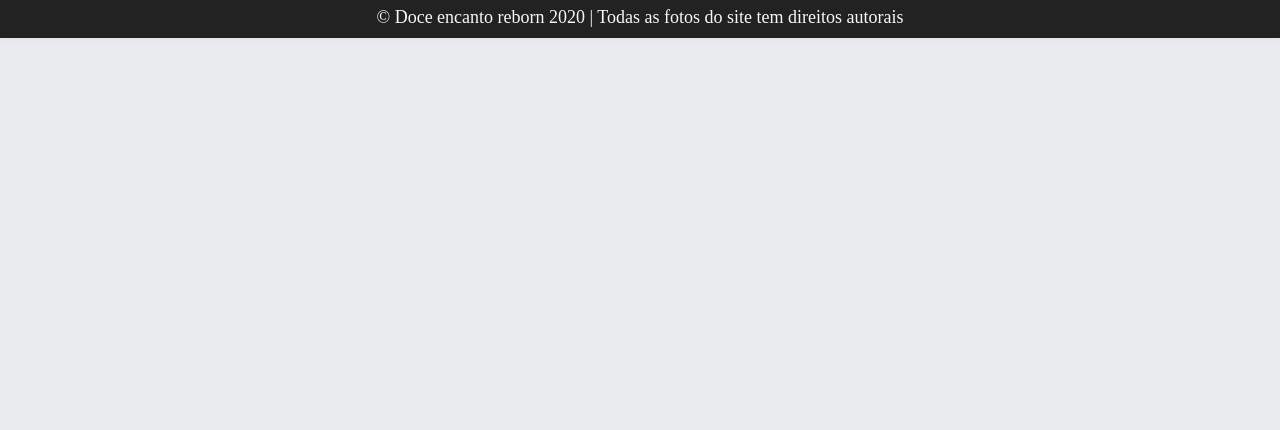
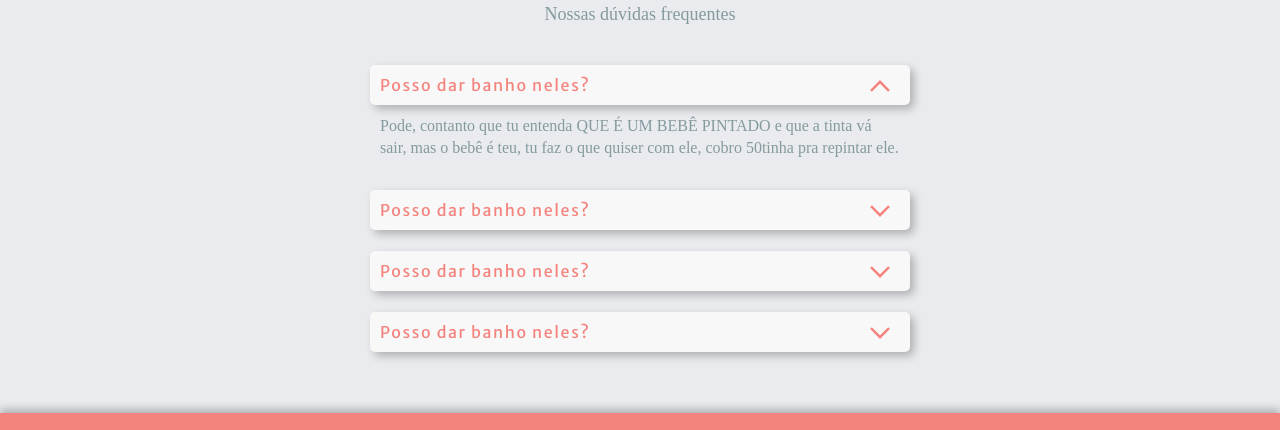
Before and after one commit to Henrique1204/Doce-Encanto, a website: page contato.html in a window 1280 px wide. Shown: the part 327-757 px from the top of the page. Drawn offline with Linux system fonts and the light colour scheme; a web font is replaced by a local one.

Commit message:
Adicionar sessao FAQ em contato

```diff
--- a/contato.html
+++ b/contato.html
@@ -28,6 +28,25 @@
         <h1>Contato</h1>
     </section>
 
+    <section class="faq">
+        <h1>FAQ</h1>
+        <p>Nossas dúvidas frequentes</p>
+
+        <dl class="faq-lista container">
+            <dt class="ativo">Posso dar banho neles?</dt>
+            <dd class="ativo">Pode, contanto que tu entenda QUE É UM BEBÊ PINTADO  e que a tinta vá sair, mas o bebê é teu, tu faz o que quiser com ele, cobro 50tinha pra repintar ele.</dd>
+
+            <dt>Posso dar banho neles?</dt>
+            <dd>Pode, contanto que tu entenda QUE É UM BEBÊ PINTADO  e que a tinta vá sair, mas o bebê é teu, tu faz o que quiser com ele, cobro 50tinha pra repintar ele.</dd>
+
+            <dt>Posso dar banho neles?</dt>
+            <dd>Pode, contanto que tu entenda QUE É UM BEBÊ PINTADO  e que a tinta vá sair, mas o bebê é teu, tu faz o que quiser com ele, cobro 50tinha pra repintar ele.</dd>
+
+            <dt>Posso dar banho neles?</dt>
+            <dd>Pode, contanto que tu entenda QUE É UM BEBÊ PINTADO  e que a tinta vá sair, mas o bebê é teu, tu faz o que quiser com ele, cobro 50tinha pra repintar ele.</dd>
+        </dl>
+    </section>
+
     <footer class="footer">
         <div class="container infos">
             <h1 class="logo">Doce encanto reborn</h1>
--- /dev/null
+++ b/css/scss/_animacoes.scss
@@ -0,0 +1,21 @@
+@keyframes crescer {
+    from {
+        opacity: 0;
+        max-height: 0px;
+    }
+    to {
+        opacity: 1;
+        max-height: 200px;
+    }
+}
+
+@keyframes encolher {
+    from {
+        opacity: 1;
+        max-height: 200px;
+    }
+    to {
+        opacity: 0;
+        max-height: 0px;
+    }
+}
--- a/css/scss/_contato.scss
+++ b/css/scss/_contato.scss
@@ -21,3 +21,76 @@
         }
     }
 }
+
+.faq {
+    padding: $d-grande 0;
+
+    h1 {
+        @include titulo-sessao();
+    }
+
+    p {
+        @include subtitulo-sessao();
+        margin-bottom: $d-pequena;
+    }
+
+    .faq-lista {
+        justify-content: center;
+
+        dt, dd {
+            @include grid(7);
+        }
+
+        dt {
+            padding: 10px;
+            border-radius: 5px;
+            font-family: $titulo;
+            font-size: em(16);
+            letter-spacing: 0.1em;
+            color: $primaria;
+            background-color: $branco-1;
+            position: relative;
+            cursor: pointer;
+            @include sombra(4px 4px 8px rgba(0, 0, 0, 0.25));
+
+            &::after {
+                content: "";
+                width: 20px;
+                height: 12px;
+                top: 15px;
+                right: 20px;
+                background: url("../../img/icones/setinha.svg") no-repeat center;
+                background-size: cover;
+                display: inline-block;
+                position: absolute;
+                transition: .04s ease;
+            }
+
+            &.ativo::after {
+                transform: rotate(180deg);
+            }
+        }
+
+        dt {
+            margin-top: $d-pequena;
+        }
+
+        dd {
+            max-height: 0px;
+            padding: 0;
+            font-family: $corpo-texto;
+            font-size: (16em);
+            line-height: 1.4em;
+            color: $cinza-1;
+            font-size: em(16);
+            overflow: hidden;
+            animation: encolher 0.5s forwards;
+
+            &.ativo {
+                max-height: 500px;
+                padding: 10px;
+                animation: crescer 0.5s forwards;
+            }
+        }
+    }
+}
--- a/css/scss/_geral.scss
+++ b/css/scss/_geral.scss
@@ -1,4 +1,4 @@
-body, div, section, main, header, footer, p, ul, h1, h2, h3, h4, h5, h6 {
+body, div, section, main, header, footer, p, ul, h1, h2, h3, h4, h5, h6, dt, dd, dl {
     margin: 0;
     padding: 0;
 }
--- a/css/scss/_variaveis.scss
+++ b/css/scss/_variaveis.scss
@@ -25,6 +25,9 @@ $d-grande: 60px;
 // Mixin titulo de sessão
 @mixin titulo-sessao($cor: $primaria) {
     margin: 0 auto;
+    font-family: $titulo;
+    font-size: em(28);
+    font-weight: bold;
     text-align: center;
     color: $cor;
 
```
Also changed, not shown: css/estilo.css, img/icones/setinha.svg (added).
